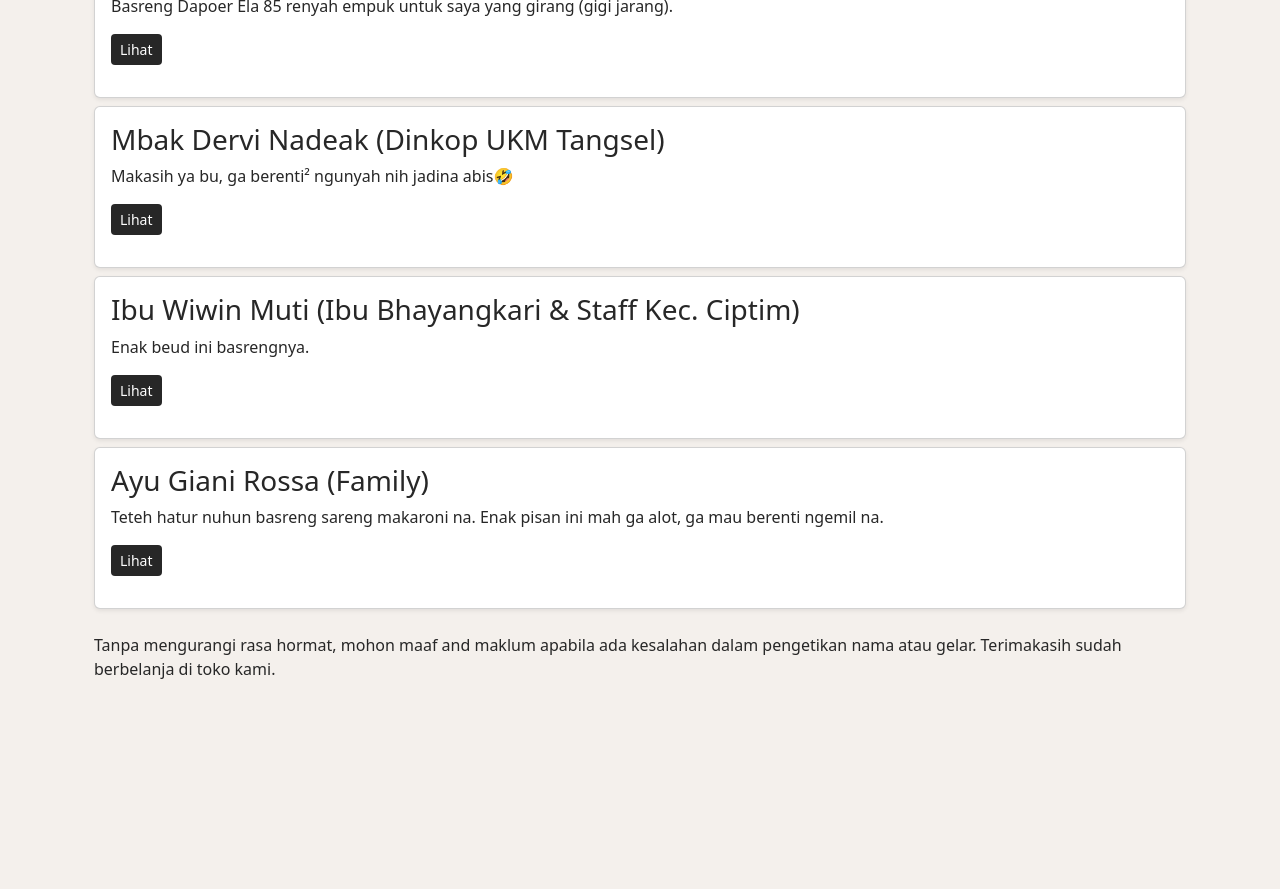
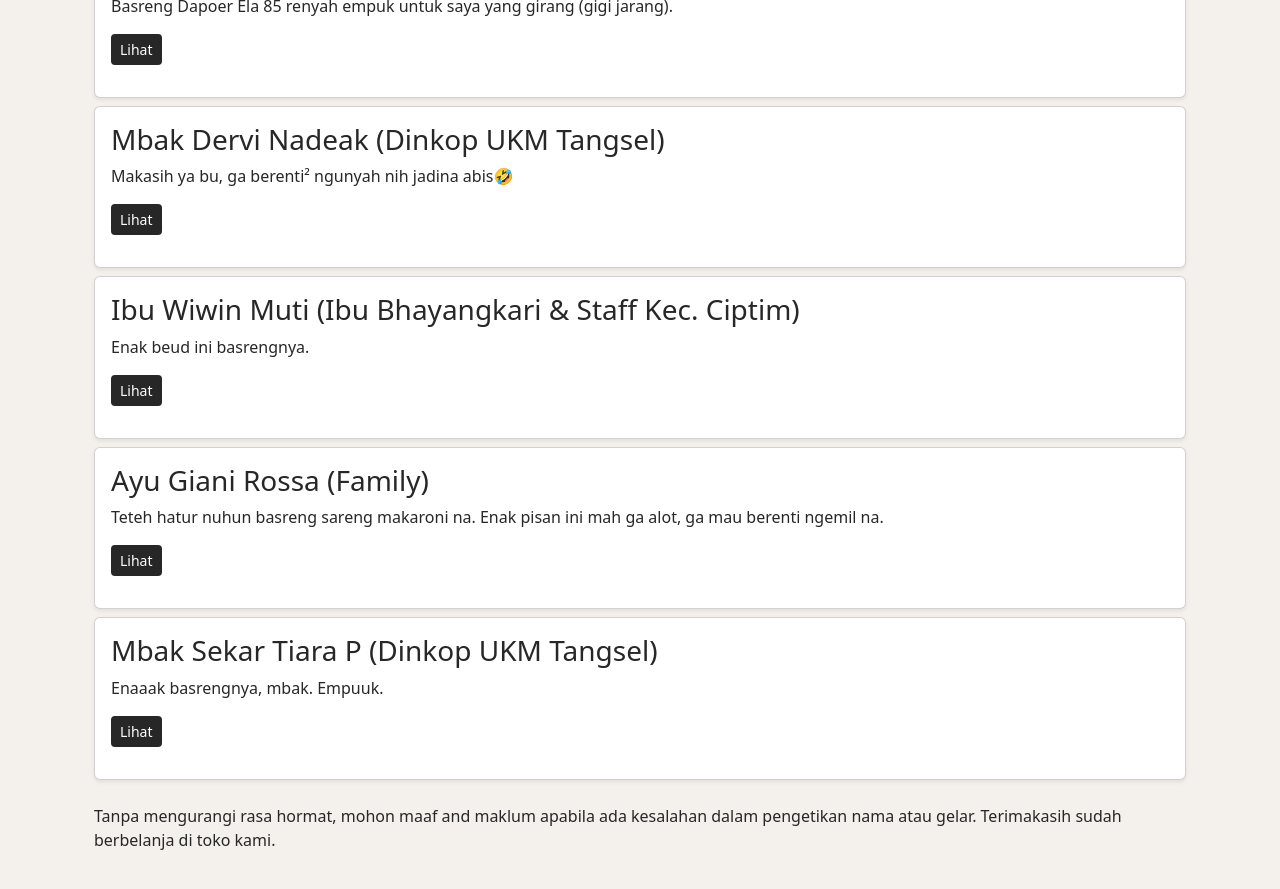
Before and after one commit to dapoerela85/dapoerela85.github.io, a Jekyll site: the page built from testimonials/index.html, in a window 1280 px wide and 900 px high, scrolled down 2014 px. Shown: the top 889 px of the window. Built offline with Jekyll 4.4.1, drawn with Linux system fonts in a browser that asks for light colours; nearby versions of some CDN libraries; comment, search, counter and statistics services are not loaded; before the commit the page ends 2743 px from its top, so only the background shows below that.

Commit message:
Update testimonials.yml

```diff
--- a/_data/testimonials.yml
+++ b/_data/testimonials.yml
@@ -39,3 +39,7 @@ testi:
     jabatan: "Family"
     text: "Teteh hatur nuhun basreng sareng makaroni na. Enak pisan ini mah ga alot, ga mau berenti ngemil na."
     img: ayu-fahmi.jpg
+  - nama: "Mbak Sekar Tiara P"
+    jabatan: "Dinkop UKM Tangsel"
+    text: "Enaaak basrengnya, mbak. Empuuk."
+    img: tiara.jpg
```
